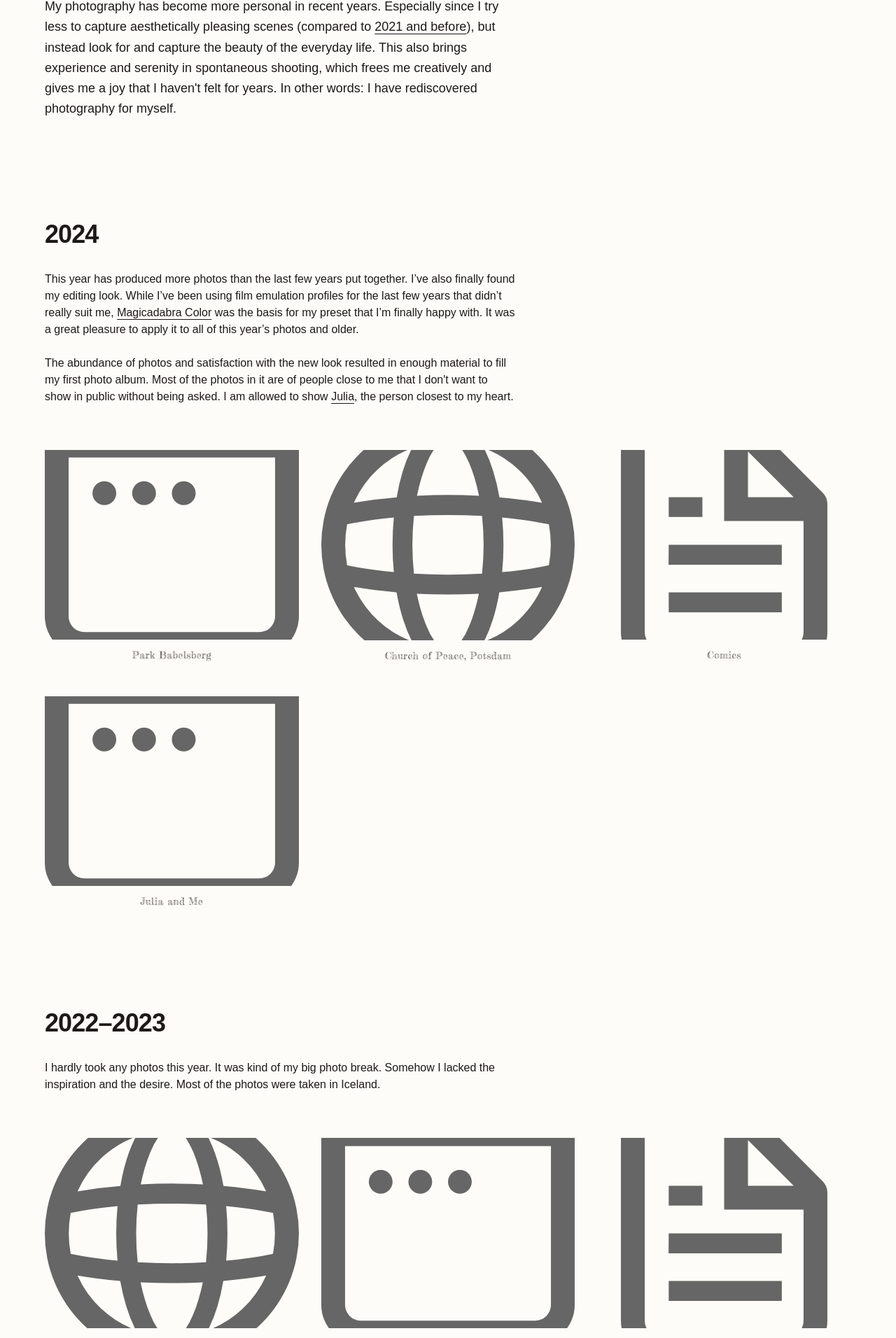
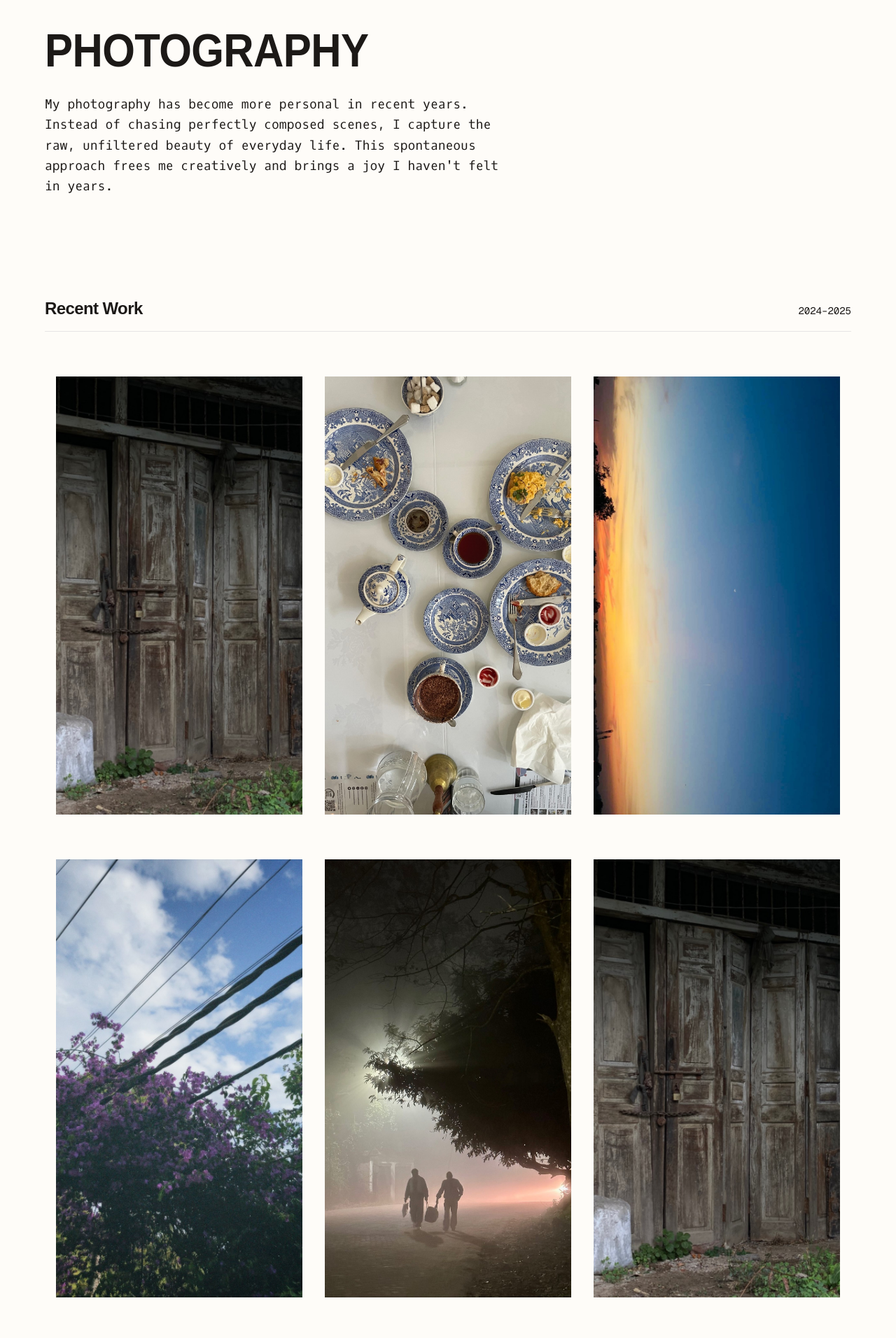
Before and after one commit to wakeupguruu/portfolio, a Next.js app: page /photography in a window 1280 px wide. Shown: the part 131-2043 px from the top of the page at 70% size. Built offline with nearby package versions, Linux system fonts and the light colour scheme; a web font is replaced by a local one.

Commit message:
feat: added photogrid for the photography page

```diff
--- a/app/photography/page.tsx
+++ b/app/photography/page.tsx
@@ -1,57 +1,63 @@
 import { Header } from "@/components/Header";
 import { Footer } from "@/components/Footer";
 import { Container, Section } from "@/components/ui/section";
-import { PhotoGrid, Photo } from "@/components/photo-grid";
+import { MasonryGrid, Photo } from "@/components/masonry-grid";
+
+// Helper to duplicate for masonry effect demo
+const PHOTOS_SHARED = [
+  "/images/350514016_3533205423624581_2039509680486506123_n.jpg",
+  "/images/350724561_226691696809998_839108071282653401_n.jpg",
+  "/images/462945158_18464070868048432_556264097090320053_n.jpg",
+  "/images/IMG_20221230_183221.jpg",
+  "/images/332167581_211941278025914_7079700952227328861_n.jpg"
+];
 
 const PHOTOS_2024: Photo[] = [
-  { id: "1", src: "/window.svg", alt: "Park Babelsberg", caption: "Park Babelsberg" },
-  { id: "2", src: "/globe.svg", alt: "Church of Peace, Potsdam", caption: "Church of Peace, Potsdam" },
-  { id: "3", src: "/file.svg", alt: "Comics", caption: "Comics" },
-  { id: "4", src: "/window.svg", alt: "Julia and Me", caption: "Julia and Me" },
+  { id: "1", src: PHOTOS_SHARED[0], alt: "Portrait 1", caption: "Deep Thought" },
+  { id: "2", src: PHOTOS_SHARED[1], alt: "Landscape 1", caption: "Urban Vibe" },
+  { id: "3", src: PHOTOS_SHARED[2], alt: "Portrait 2", caption: "Reflection" },
+  { id: "4", src: PHOTOS_SHARED[3], alt: "Landscape 2", caption: "Nature" },
+  { id: "5", src: PHOTOS_SHARED[4], alt: "Portrait 3", caption: "Style" },
+  { id: "6", src: PHOTOS_SHARED[0], alt: "Portrait 1 Rep", caption: "Echoes" },
 ];
 
-const PHOTOS_2023: Photo[] = [
-  { id: "5", src: "/globe.svg", alt: "Vík í Mýrdal, Iceland", caption: "Vík í Mýrdal, Iceland" },
-  { id: "6", src: "/window.svg", alt: "Jula in Arles, France", caption: "Jula in Arles, France" },
-  { id: "7", src: "/file.svg", alt: "Städel Museum", caption: "Städel Museum" },
+const PHOTOS_ARCHIVE: Photo[] = [
+  { id: "11", src: PHOTOS_SHARED[3], alt: "Archive 1", caption: "Summer 2022" },
+  { id: "12", src: PHOTOS_SHARED[1], alt: "Archive 2", caption: "City Lights" },
+  { id: "13", src: PHOTOS_SHARED[4], alt: "Archive 3", caption: "Friends" },
+  { id: "14", src: PHOTOS_SHARED[2], alt: "Archive 4", caption: "Moments" },
 ];
 
 export default function PhotographyPage() {
   return (
-    <div className="min-h-screen font-interTight bg-background text-foreground">
+    <div className="min-h-screen font-interTight bg-background text-foreground transition-colors duration-500">
       <Header />
 
-      <Container className="pt-12 pb-24">
+      <Container className="pt-24 pb-24">
         {/* Intro Section */}
         <Section className="mb-24">
-          <p className="max-w-2xl text-lg leading-relaxed text-muted-foreground">
-            My photography has become more personal in recent years. Especially since I try less to capture aesthetically pleasing scenes (compared to <a href="#" className="underline">2021 and before</a>), but instead look for and capture the beauty of the everyday life. This also brings experience and serenity in spontaneous shooting, which frees me creatively and gives me a joy that I haven't felt for years. In other words: I have rediscovered photography for myself.
+          <h1 className="text-4xl md:text-6xl font-black tracking-tighter mb-8 scale-y-110 origin-left">PHOTOGRAPHY</h1>
+          <p className="max-w-2xl text-lg leading-relaxed text-muted-foreground font-oxygen">
+            My photography has become more personal in recent years. Instead of chasing perfectly composed scenes, I capture the raw, unfiltered beauty of everyday life. This spontaneous approach frees me creatively and brings a joy I haven't felt in years.
           </p>
         </Section>
 
         {/* 2024 Section */}
         <Section className="mb-32">
-          <h2 className="text-4xl font-bold tracking-tight mb-8">2024</h2>
-          <div className="max-w-2xl text-muted-foreground mb-16 space-y-6">
-            <p>
-              This year has produced more photos than the last few years put together. I’ve also finally found my editing look. While I’ve been using film emulation profiles for the last few years that didn’t really suit me, <a href="#" className="underline">Magicadabra Color</a> was the basis for my preset that I’m finally happy with. It was a great pleasure to apply it to all of this year’s photos and older.
-            </p>
-            <p>
-              The abundance of photos and satisfaction with the new look resulted in enough material to fill my first photo album. Most of the photos in it are of people close to me that I don't want to show in public without being asked. I am allowed to show <a href="#" className="underline">Julia</a>, the person closest to my heart.
-            </p>
+          <div className="flex items-baseline justify-between mb-12 border-b border-border pb-4">
+            <h2 className="text-2xl font-bold tracking-tight">Recent Work</h2>
+            <span className="font-mono text-sm text-muted-foreground">2024–2025</span>
           </div>
-          <PhotoGrid photos={PHOTOS_2024} />
+          <MasonryGrid photos={PHOTOS_2024} />
         </Section>
 
-        {/* 2022-2023 Section */}
+        {/* Archive Section */}
         <Section>
-          <h2 className="text-4xl font-bold tracking-tight mb-8">2022–2023</h2>
-          <div className="max-w-2xl text-muted-foreground mb-16">
-            <p>
-              I hardly took any photos this year. It was kind of my big photo break. Somehow I lacked the inspiration and the desire. Most of the photos were taken in Iceland.
-            </p>
+          <div className="flex items-baseline justify-between mb-12 border-b border-border pb-4">
+            <h2 className="text-2xl font-bold tracking-tight">Archive</h2>
+            <span className="font-mono text-sm text-muted-foreground">Selects</span>
           </div>
-          <PhotoGrid photos={PHOTOS_2023} />
+          <MasonryGrid photos={PHOTOS_ARCHIVE} />
         </Section>
 
         <Footer />
--- /dev/null
+++ b/components/masonry-grid.tsx
@@ -0,0 +1,79 @@
+"use client";
+
+import Image from "next/image";
+import { useState } from "react";
+import { motion } from "framer-motion";
+import { MinimalArrow } from "@/components/minimal-arrow"; // Assuming we might want back arrow styling or just use simple X
+
+export interface Photo {
+    id: string;
+    src: string;
+    alt: string;
+    caption?: string;
+}
+
+interface MasonryGridProps {
+    photos: Photo[];
+}
+
+export function MasonryGrid({ photos }: MasonryGridProps) {
+    const [selectedPhoto, setSelectedPhoto] = useState<Photo | null>(null);
+
+    return (
+        <>
+            <div className="columns-1 md:columns-2 lg:columns-3 gap-8 space-y-8 p-4">
+                {photos.map((photo, i) => (
+                    <motion.div
+                        key={photo.id}
+                        className="relative mb-8 break-inside-avoid group cursor-zoom-in"
+                        initial={{ opacity: 0, y: 20 }}
+                        animate={{ opacity: 1, y: 0 }}
+                        transition={{ delay: i * 0.05 }}
+                        onClick={() => setSelectedPhoto(photo)}
+                    >
+                        <div className="relative w-full overflow-hidden bg-gray-100 dark:bg-zinc-800">
+                            <Image
+                                src={photo.src}
+                                alt={photo.alt}
+                                width={800}
+                                height={600}
+                                className="w-full h-auto object-cover transition-transform duration-700 group-hover:scale-105"
+                                sizes="(max-width: 768px) 100vw, (max-width: 1200px) 50vw, 33vw"
+                            />
+                        </div>
+                        {photo.caption && (
+                            <p className="mt-4 text-xs font-oxygen tracking-widest uppercase text-muted-foreground text-center opacity-0 group-hover:opacity-100 transition-opacity duration-300">
+                                {photo.caption}
+                            </p>
+                        )}
+                    </motion.div>
+                ))}
+            </div>
+
+            {/* Lightbox Overlay */}
+            {selectedPhoto && (
+                <div
+                    className="fixed inset-0 z-100 flex items-center justify-center bg-background/95 backdrop-blur-sm p-4"
+                    onClick={() => setSelectedPhoto(null)}
+                >
+                    <div className="absolute top-6 right-6 text-foreground cursor-pointer p-2 hover:opacity-70 transition-opacity">
+                        <span className="text-2xl">✕</span>
+                    </div>
+                    <div className="relative w-full max-w-7xl h-[85vh] flex flex-col items-center justify-center">
+                        <Image
+                            src={selectedPhoto.src}
+                            alt={selectedPhoto.alt}
+                            fill
+                            className="object-contain"
+                        />
+                    </div>
+                    {selectedPhoto.caption && (
+                        <div className="absolute bottom-8 left-0 right-0 text-center text-sm font-oxygen tracking-widest uppercase text-foreground/80">
+                            {selectedPhoto.caption}
+                        </div>
+                    )}
+                </div>
+            )}
+        </>
+    );
+}
```
